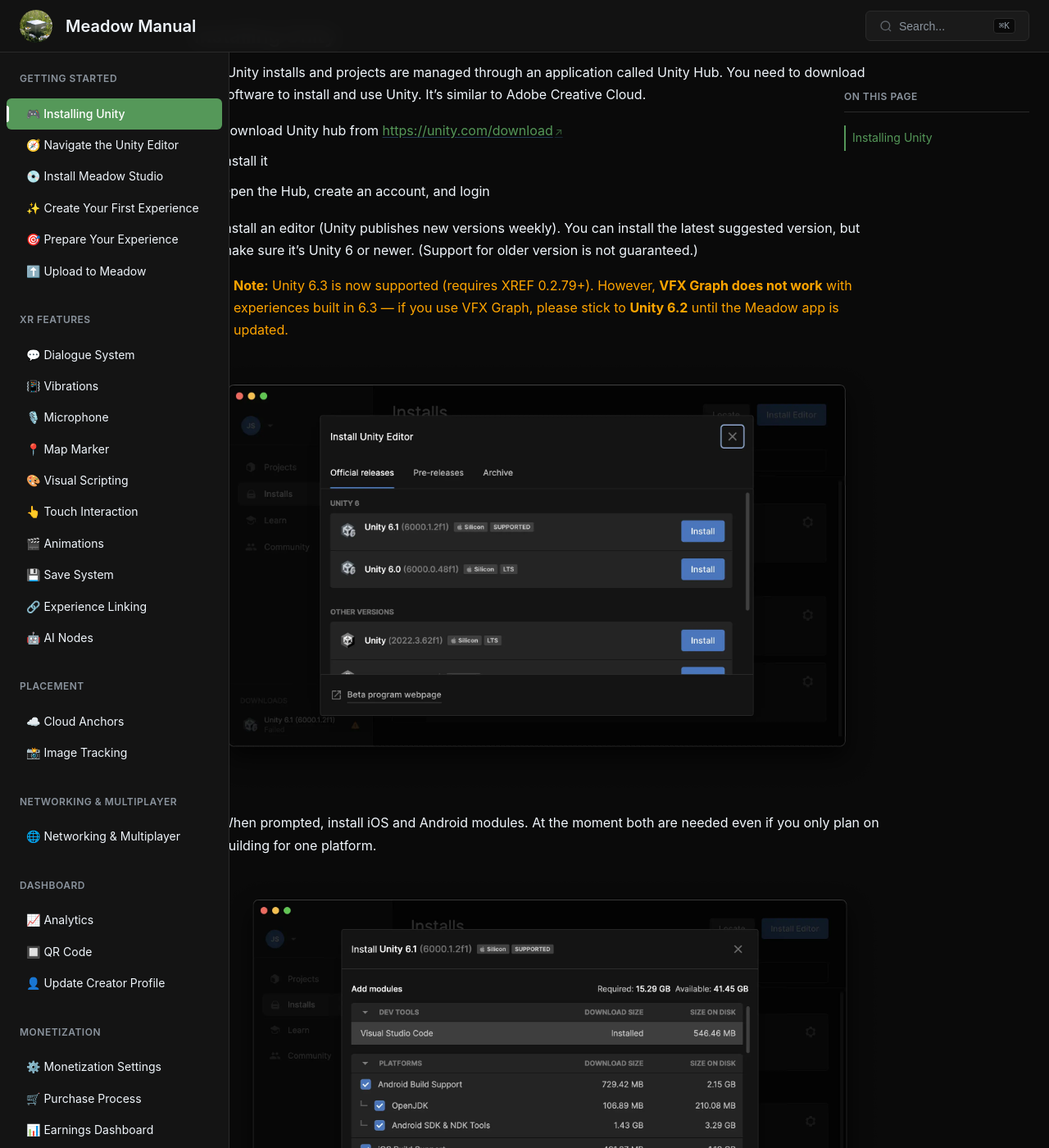
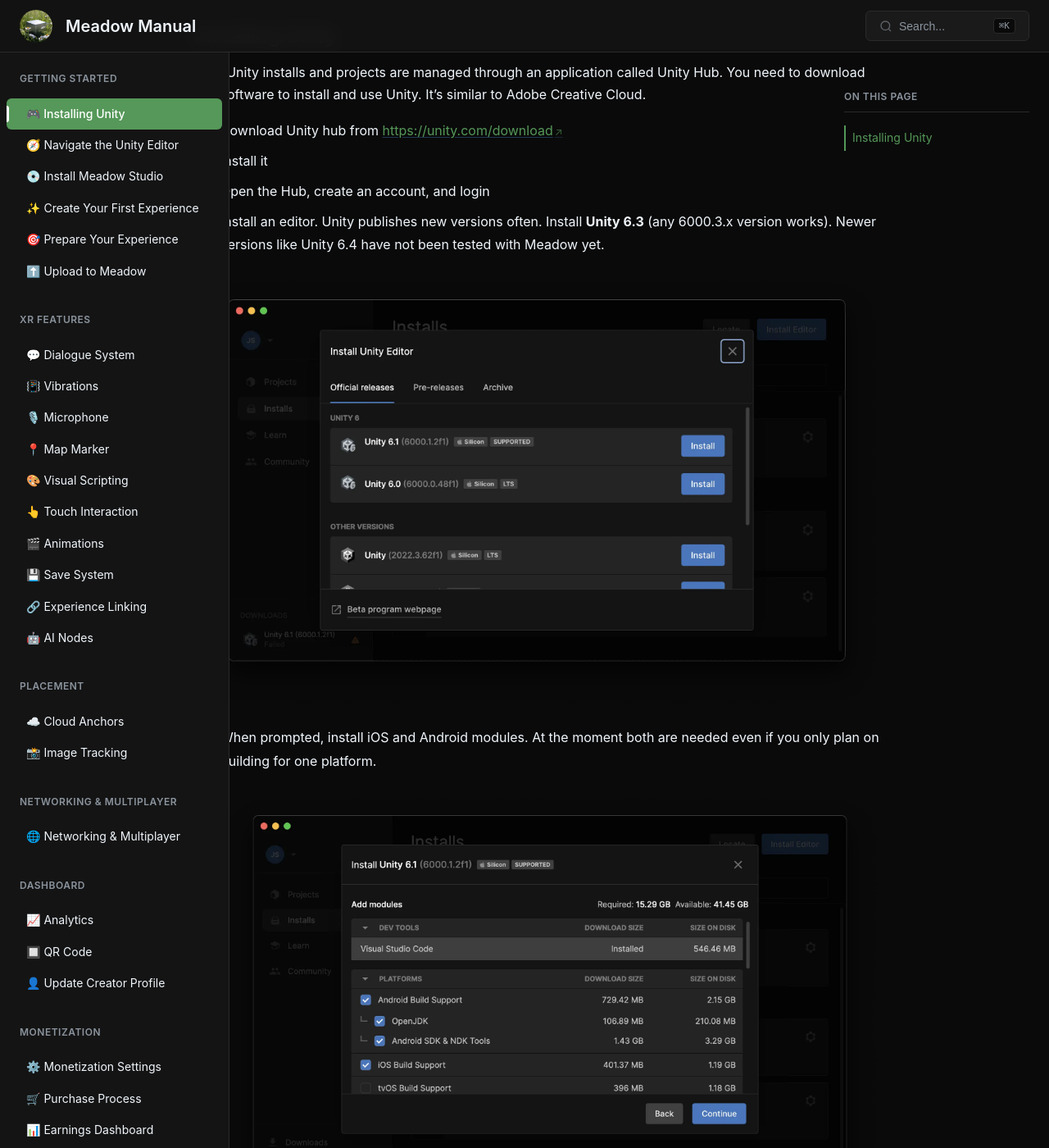
Before and after one commit to untoldgarden/meadow-manual, a Jekyll site: the page built from pages/getting-started/installing-unity.md, in a window 1280 px wide and 1400 px high, scrolled down 641 px. Shown: the whole window at 82% size. Built offline with Jekyll 4.4.1, drawn with Linux system fonts in a browser that asks for light colours; the table of contents is made by our own code; some of the changed text lies outside the part shown.

Commit message:
Installing Unity: Unity 6.3 is the supported version, VFX Graph works
Co-Authored-By: Claude Opus 5.5 <noreply@anthropic.com>
Claude-Session: https://claude.ai/code/session_017dpnUkm2NS2Srkvn4QgowW

```diff
--- a/pages/getting-started/installing-unity.md
+++ b/pages/getting-started/installing-unity.md
@@ -27,11 +27,9 @@ Your Unity installs and projects are managed through an application called Unity
 1. Download Unity hub from [https://unity.com/download](https://unity.com/download)
 2. Install it
 3. Open the Hub, create an account, and login
-4. Install an editor (Unity publishes new versions weekly). You can install the latest suggested version, but make sure it's Unity 6 or newer. (Support for older version is not guaranteed.)
-
-   <p style="color: orange; margin-left: 1em;"><strong>Note:</strong> Unity 6.3 is now supported (requires XREF 0.2.79+). However, <strong>VFX Graph does not work</strong> with experiences built in 6.3 — if you use VFX Graph, please stick to <strong>Unity 6.2</strong> until the Meadow app is updated.</p>
+4. Install an editor. Unity publishes new versions often. Install **Unity 6.3** (any 6000.3.x version works). Newer versions like Unity 6.4 have not been tested with Meadow yet.
 
 ![alt_text](../images/install-unity.webp "install unity")
 5. When prompted, install iOS and Android modules. At the moment both are needed even if you only plan on building for one platform.
 ![alt_text](../images/hubModules.webp "install modules")
-6. Get a license. Use the free personal one. You do **not** need to a PRO Unity License to use Meadow.
+6. Get a license. Use the free personal one. You do **not** need a Pro Unity License to use Meadow.
```
